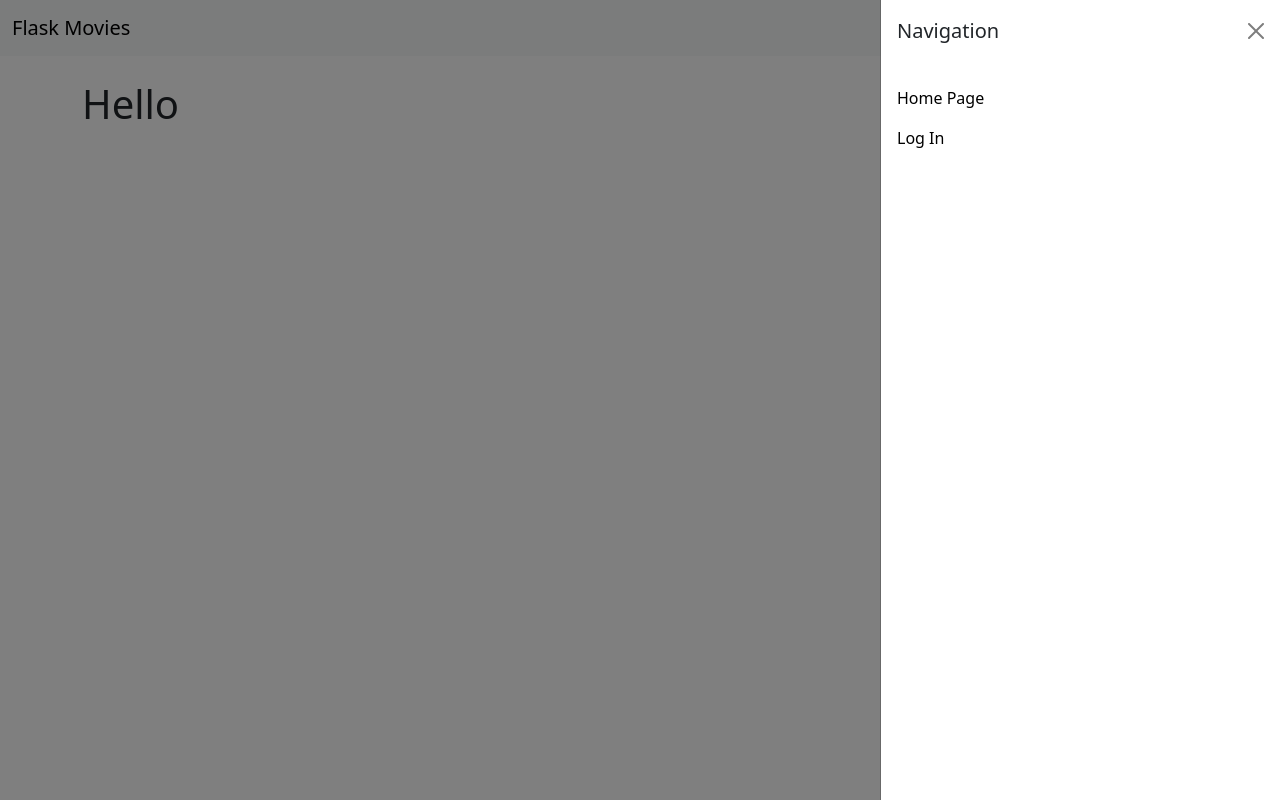
After one commit to Martellus88/FlaskMovies, a Flask app: page / in a window 1280 px wide, after a click that opens the changed part. The commit adds this page. Run offline with Flask 2, Linux system fonts and the light colour scheme; some libraries are stand-ins or nearby versions.

Commit message:
added login and logout views. main blueprit,index.html and index view

```diff
--- a/app/__init__.py
+++ b/app/__init__.py
@@ -25,4 +25,7 @@ def create_app(config_name):
     from .auth import auth as auth_blueprint
     app.register_blueprint(auth_blueprint)
 
+    from .main import main as main_blueprint
+    app.register_blueprint(main_blueprint)
+
     return app
--- /dev/null
+++ b/app/main/__init__.py
@@ -0,0 +1,5 @@
+from flask import Blueprint
+
+main = Blueprint('main', __name__)
+
+from . import views
--- /dev/null
+++ b/app/main/views.py
@@ -0,0 +1,6 @@
+from flask import render_template
+from . import main
+
+@main.route('/')
+def index():
+    return render_template('index.html')
--- /dev/null
+++ b/app/static/styles.css
@@ -0,0 +1,3 @@
+.p {
+padding: 5rem;
+}
--- a/app/templates/base.html
+++ b/app/templates/base.html
@@ -8,15 +8,18 @@
         <link rel="stylesheet" type="text/css" href="{{ url_for('static', filename='styles.css') }}">
         {{ bootstrap.load_css() }}
 
-        {% block title %}Flask Movies{% endblock %}
+
+        <title>{% block title %}Flask Movies{% endblock %}</title>
+
 
         {% endblock %}
     </head>
     <body>
-        {% block navbar %} {% endblock %}
+        {% block navbar %}
+        <header>
           <nav class="navbar navbar-light bg-light fixed-top">
   <div class="container-fluid">
-    <a class="navbar-brand" href="#">Flask Movies</a>
+    <a class="navbar-brand" href="{{ url_for('main.index') }}">Flask Movies</a>
     <button class="navbar-toggler" type="button" data-bs-toggle="offcanvas" data-bs-target="#offcanvasNavbar" aria-controls="offcanvasNavbar">
       <span class="navbar-toggler-icon"></span>
     </button>
@@ -28,7 +31,7 @@
       <div class="offcanvas-body">
         <ul class="navbar-nav justify-content-end flex-grow-1 pe-3">
           <li class="nav-item">
-            <a class="nav-link active" aria-current="page" href="#">Home Page</a>
+            <a class="nav-link active" aria-current="page" href="{{ url_for('main.index') }}">Home Page</a>
           </li>
           {% if current_user.is_authenticated %}
           <li class="nav-item">
@@ -44,12 +47,12 @@
               <li>
                 <hr class="dropdown-divider">
               </li>
-              <li><a class="dropdown-item" href="#">Log Out</a></li>
+              <li><a class="dropdown-item" href="{{ url_for('auth.logout') }}">Log Out</a></li>
             {% else %}
               <li>
                 <hr class="dropdown-divider">
               </li>
-                <li><a class="nav-link active" href="#">Log In</a></li>
+                <li><a class="nav-link active" href="{{ url_for('auth.login') }}">Log In</a></li>
             {% endif %}
             </ul>
           </li>
@@ -58,7 +61,21 @@
     </div>
   </div>
 </nav>
-        {% block content %}{% endblock %}
+</header>
+        {% endblock %}
+
+{% block content %}
+<div class="container p">
+    {% for message in get_flashed_messages() %}
+    <div class="alert alert-primary" role="alert">
+        <button type="button" class="btn-close" aria-label="Close"></button>
+        {{ message }}
+    </div>
+    {% endfor %}
+
+    {% block page_content %}{% endblock %}
+</div>
+{% endblock %}
 
         {% block scripts %}
             {{ bootstrap.load_js() }}
--- /dev/null
+++ b/app/templates/index.html
@@ -0,0 +1,7 @@
+{% extends "base.html" %}
+
+{% block title %}Flask Movies{% endblock %}
+
+{% block page_content %}
+<h1>Hello</h1>
+{% endblock %}
```
Also changed, not shown: app/auth/views.py (+24 -3 lines), app/templates/auth/login.html (+11 -9 lines).
